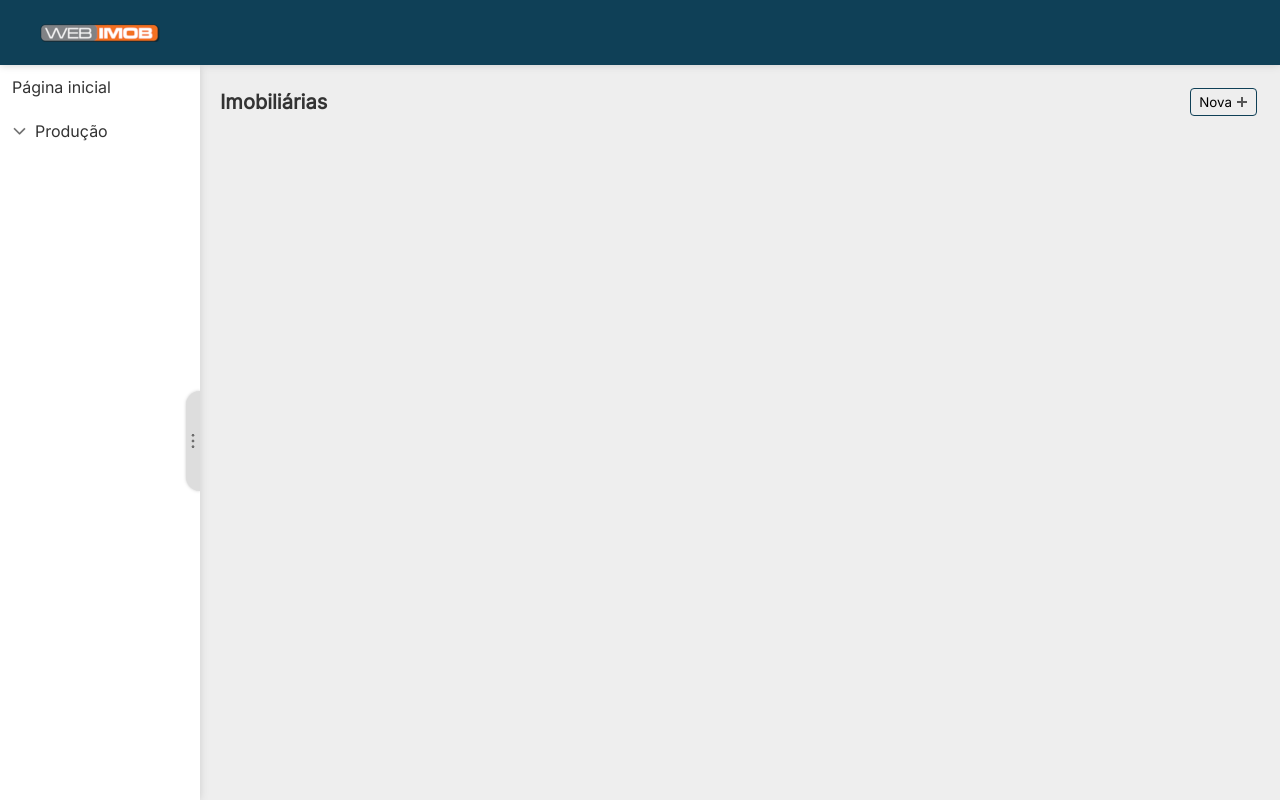
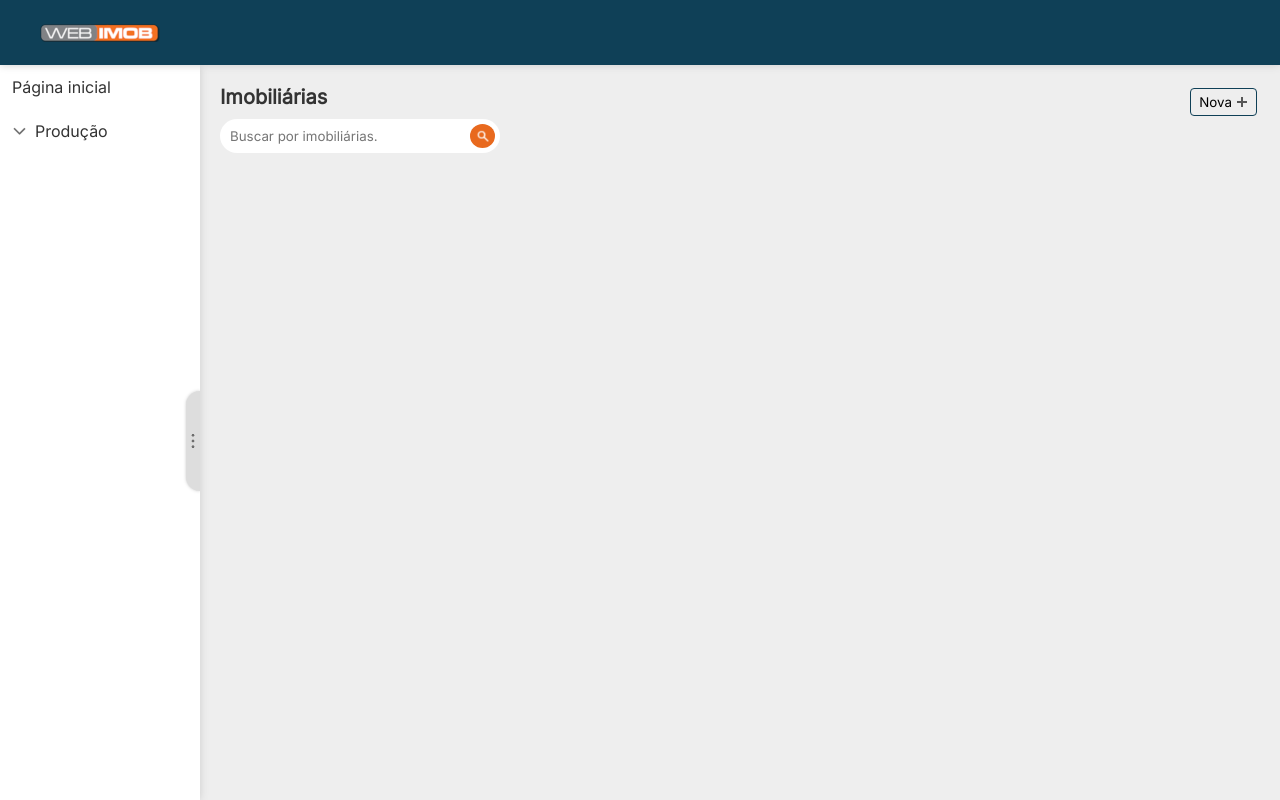
Before and after one commit to Berohlfs/Webimob, a React (Create React App) app in the folder codigo-fonte/Client/: page /tabelaimobiliarias in a window 1280 px wide. Built offline with nearby package versions, Linux system fonts and the light colour scheme.

Commit message:
beggining to make modular table

```diff
--- a/codigo-fonte/Client/src/assets/PageActions.css
+++ b/codigo-fonte/Client/src/assets/PageActions.css
@@ -1,7 +1,5 @@
 #page-actions-div{
-    margin-bottom: 15px;
     display:flex;
-    align-items: center;
     justify-content: space-between;
 }
 #page-actions-div>h1{
@@ -10,5 +8,4 @@
 }
 #page-actions-div>div{
     display: flex;
-    align-items: center;
 }
--- /dev/null
+++ b/codigo-fonte/Client/src/assets/SearchBar.css
@@ -0,0 +1,25 @@
+.search-bar-div{
+    background-color: var(--white);
+    padding: 5px 5px 5px 10px;
+    width: 280px;
+    display:flex;
+    justify-content: space-between;
+    border-radius: 50px;
+}
+.search-bar-div>input{
+    outline: none;
+    border: none;
+    width:190px;
+}
+.search-bar-div>button{
+    outline: none;
+    border: none;
+    padding: 6px;
+    border-radius: 50%;
+    display: flex;
+    align-items: center;
+    background-color: var(--third-color);
+}
+.search-bar-div>button>img{
+   filter: invert(100%);
+}
--- /dev/null
+++ b/codigo-fonte/Client/src/assets/SearchBar.js
@@ -0,0 +1,18 @@
+//CSS
+import './SearchBar.css'
+//Images
+import search_icon from '../images/search-icon-13x12.png'
+
+const SearchBar = ({placeholder, searchFunc})=> {
+    return (
+        <div className={'search-bar-div'}>
+
+            <input placeholder={placeholder}/>
+
+            <button type={'submit'} onClick={searchFunc}><img src={search_icon} alt={'lupa'}/></button>
+
+        </div>
+    )
+}
+
+export default SearchBar
--- a/codigo-fonte/Client/src/pages/TabelaImobiliarias.js
+++ b/codigo-fonte/Client/src/pages/TabelaImobiliarias.js
@@ -1,6 +1,7 @@
 //Componentes
 import ButtonDefault from '../assets/ButtonDefault'
 import PageActions from '../assets/PageActions'
+import SearchBar from '../assets/SearchBar'
 //Images
 import add_icon from '../images/add-icon-12x12.png'
 //Libs
@@ -8,8 +9,6 @@ import { useNavigate } from 'react-router-dom'
 import { useState } from 'react'
 import config from '../scripts/config'
 import { toast } from 'react-toastify'
-import InputDefault from '../assets/InputDefault'
-import FlexFormDiv from '../assets/FlexFormDiv'
 
 const TabelaImobiliarias = ({loadingFunc})=> {
 
@@ -38,6 +37,9 @@ const TabelaImobiliarias = ({loadingFunc})=> {
                 <ButtonDefault label={'Nova'} img_src={add_icon} button_type={'button'} clickFunc={()=> navigate('/novaimobiliaria')}/>
 
             </PageActions>
+
+            <SearchBar placeholder={'Buscar por imobiliárias.'} onClick={fetchImobiliarias}/>
+
         </>
     )
 }
```
Also changed, not shown: codigo-fonte/Client/src/images/search-icon-13x12.png (added).
